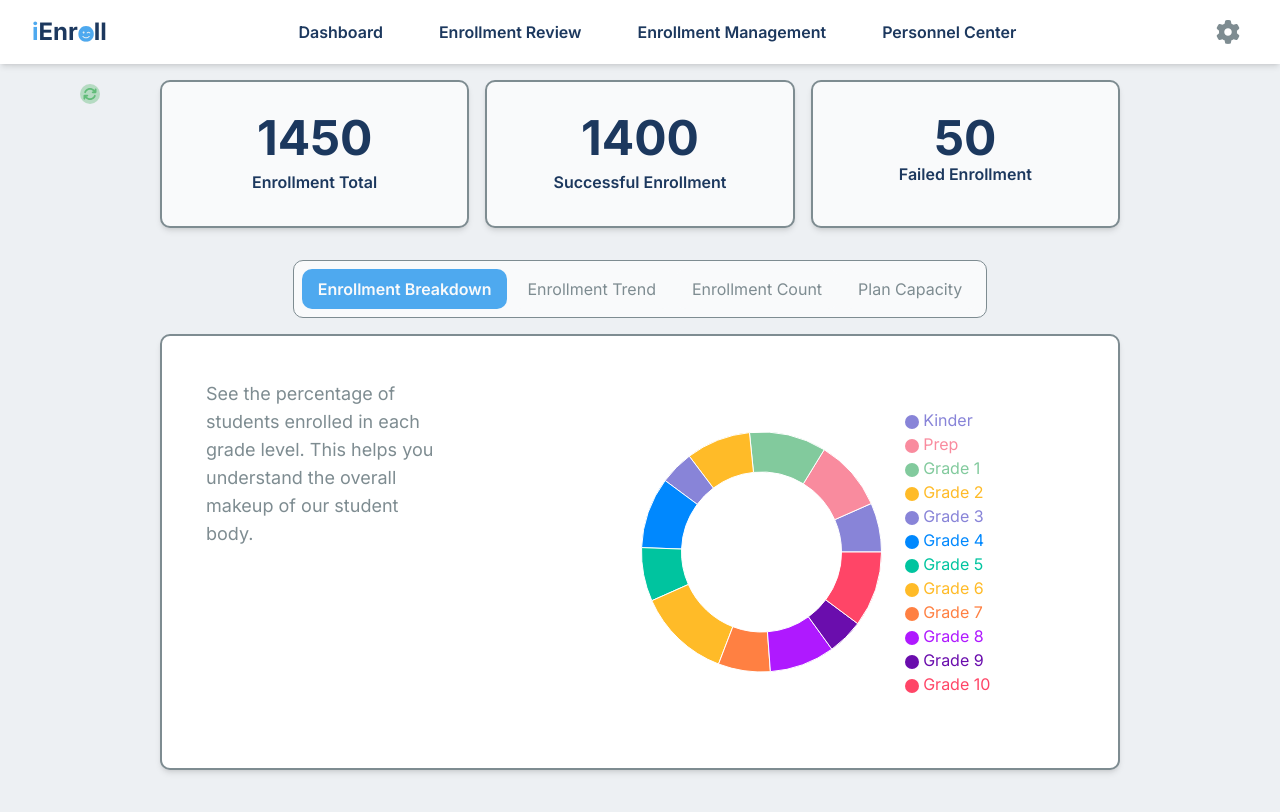
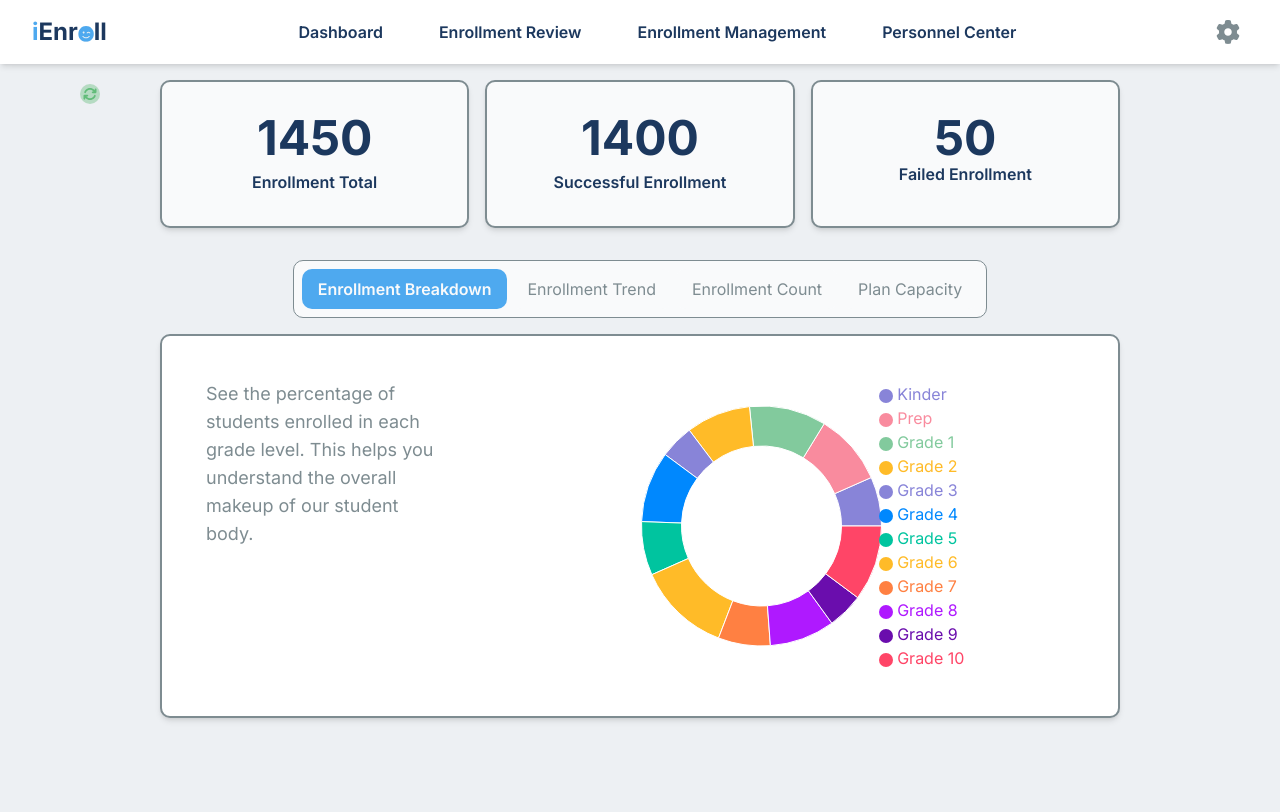
Before and after one commit to marcusAlmo/iEnroll, a React (Vite) app in the folder client/: page /admin/dashboard/enrollment-breakdown in a window 1280 px wide. Shown: the top 812 px of the page. Built offline with nearby package versions, Linux system fonts and the light colour scheme.

Commit message:
refactor: adjusted margin

```diff
--- a/client/src/app/admin/components/EnrollmentBreakdownChart.tsx
+++ b/client/src/app/admin/components/EnrollmentBreakdownChart.tsx
@@ -19,7 +19,7 @@ const COLORS = ['#8884d8', '#f98b9e', '#82ca9d', '#ffbb28', '#8884d8', '#0088FE'
 
 const DonutChart = () => {
   return (
-    <PieChart width={400} height={400}>
+    <PieChart width={348} height={348}>
       <Pie data={data} cx="50%" cy="50%" innerRadius={80} outerRadius={120} fill="#8884d8" dataKey="value">
         {data.map((entry, index) => (
           <Cell key={`cell-${index}`} fill={COLORS[index % COLORS.length]} />
```
